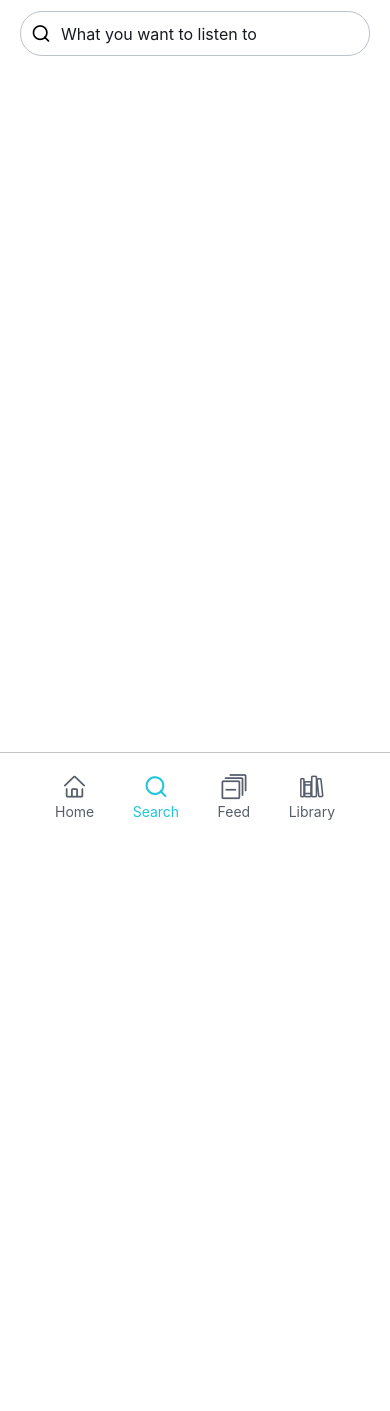
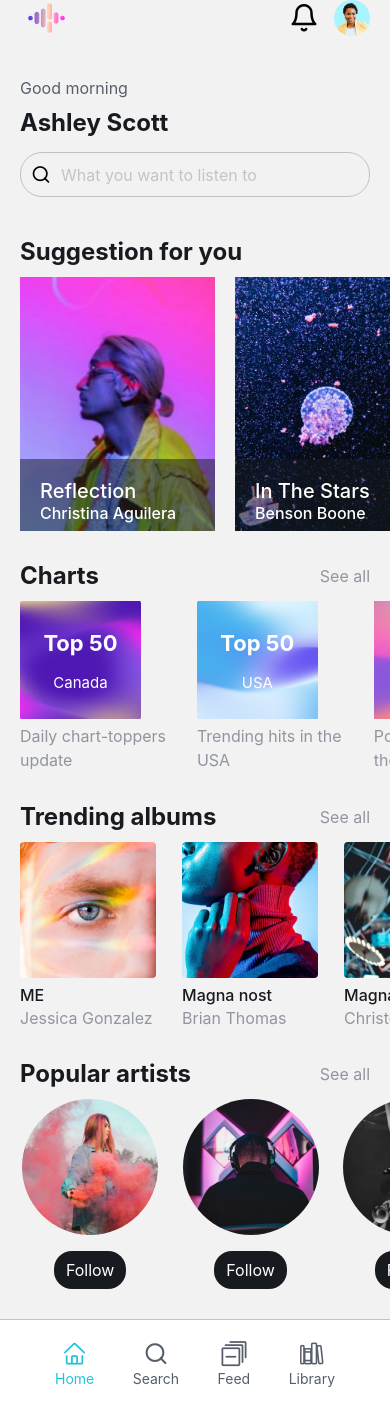
Before and after one commit to TienSinh03/music-stream-app, a React Native app: screen /Home_AudioListing in a window 390 px wide. Before the commit the page ends 844 px from the top, so only its background shows below. Built offline with nearby package versions, Linux system fonts and the light colour scheme.

Commit message:
update auto focus input by useRef

```diff
--- a/App.js
+++ b/App.js
@@ -26,7 +26,7 @@ export default function App() {
 
     <NavigationContainer>
       <Stack.Navigator initialRouteName="Home_AudioListing">
-        <Stack.Screen name="Home_AudioListing" component={SearchAudio} options={{ headerShown: false }} />
+        <Stack.Screen name="Home_AudioListing" component={Home_AudioListing} options={{ headerShown: false }} />
         <Stack.Screen name="Playlist_Details" component={Playlist_Details} options={{ headerShown: false }} />
         <Stack.Screen name="AudioListing_SearchResultsScreen" component={AudioListing_SearchResultsScreen} options={{ headerShown: false }} />
         <Stack.Screen name="MyLibrary" component={MyLibrary} options={{ headerShown: false }} />
--- a/page/Home_AudioListing.js
+++ b/page/Home_AudioListing.js
@@ -110,13 +110,13 @@ export default function Home_AudioListing({navigation, route}) {
           <Text style={styles.textUser}>Ashley Scott</Text>
 
           {/* Input search */}
-          <View style={styles.inputSearch}>
+          <TouchableOpacity style={styles.inputSearch} onPress={() => navigation.navigate('SearchAudio')}>
             <IconFe name="search" size={20} />
             <TextInput
               placeholder="What you want to listen to"
               style={styles.textInputSearch}
             />
-          </View>
+          </TouchableOpacity>
         </View>
 
         {/* Suggestion */}
@@ -246,7 +246,7 @@ export default function Home_AudioListing({navigation, route}) {
         </TouchableOpacity>
 
         {/** button search */}
-        <TouchableOpacity style={{alignItems:'center'}}>
+        <TouchableOpacity style={{alignItems:'center'}} onPress={() => navigation.navigate('SearchAudio')}>
           <IconFe name="search" size={25} color="#565E6CFF"/>
           <Text style={{fontSize:14, lineHeight:24, fontWeight:'400', color:'#565E6CFF'}}>Search</Text>
         </TouchableOpacity>
--- a/page/SearchAudio.js
+++ b/page/SearchAudio.js
@@ -12,7 +12,7 @@ import {
   ImageBackground,
   Dimensions,
 } from "react-native";
-import React, { useEffect, useState } from "react";
+import React, { useEffect, useState, useRef } from "react";
 import { v4 as uuidv4 } from 'uuid';
 
 
@@ -33,6 +33,14 @@ export default function SearchAudio({ navigation, route,}) {
     const [inputText, setInputText] = useState('');
 
     const [searchResults, setSearchResults] = useState([]);
+
+    // auto focus text input
+    const textInputRef = useRef(null);
+    useEffect(() => {
+      if (textInputRef.current) {
+        textInputRef.current.focus();
+      }
+    }, []);
 
     const handleSearch = (text) => {
         setInputText(text);
@@ -79,6 +87,7 @@ export default function SearchAudio({ navigation, route,}) {
       <View style={[styles.inputSearch, isFocused && styles.inputSearchFocused]}>
         <IconFe name="search" size={20} />
         <TextInput
+          ref={textInputRef}
           placeholder="What you want to listen to"
           style={styles.textInputSearch}
           onFocus={() => setIsFocused(true)}
```
